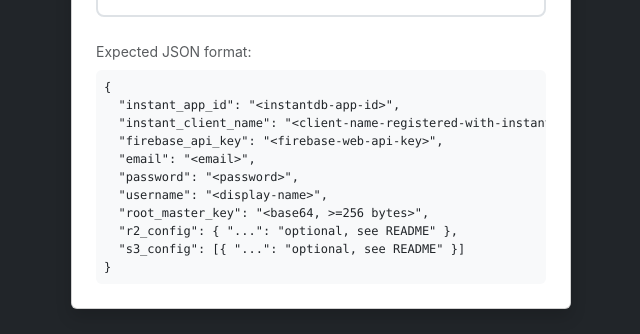
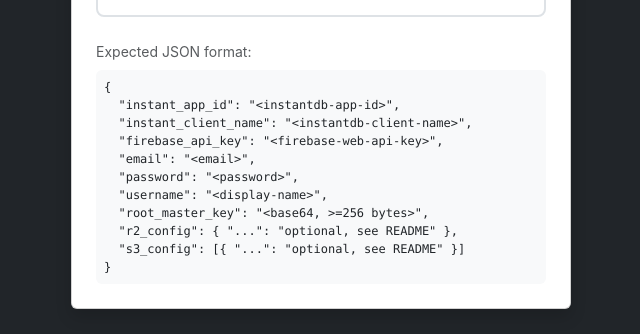
Before and after one commit to pbtrung/secbits, a React (Vite) app: page / in a window 1280 px wide. Shown: the part 405-739 px from the top of the page, without its empty margins (319-959 px from the left). Built offline with nearby package versions, Linux system fonts and the light colour scheme; what @instantdb/react would draw is missing.

Commit message:
Shorten instant_client_name placeholder in config example

```diff
--- a/src/components/AppSetup.jsx
+++ b/src/components/AppSetup.jsx
@@ -132,7 +132,7 @@
             <pre className="bg-light rounded p-2 small mb-0" style={{ fontSize: '0.75rem' }}>
 {`{
   "instant_app_id": "<instantdb-app-id>",
-  "instant_client_name": "<client-name-registered-with-instantdb>",
+  "instant_client_name": "<instantdb-client-name>",
   "firebase_api_key": "<firebase-web-api-key>",
   "email": "<email>",
   "password": "<password>",
```
